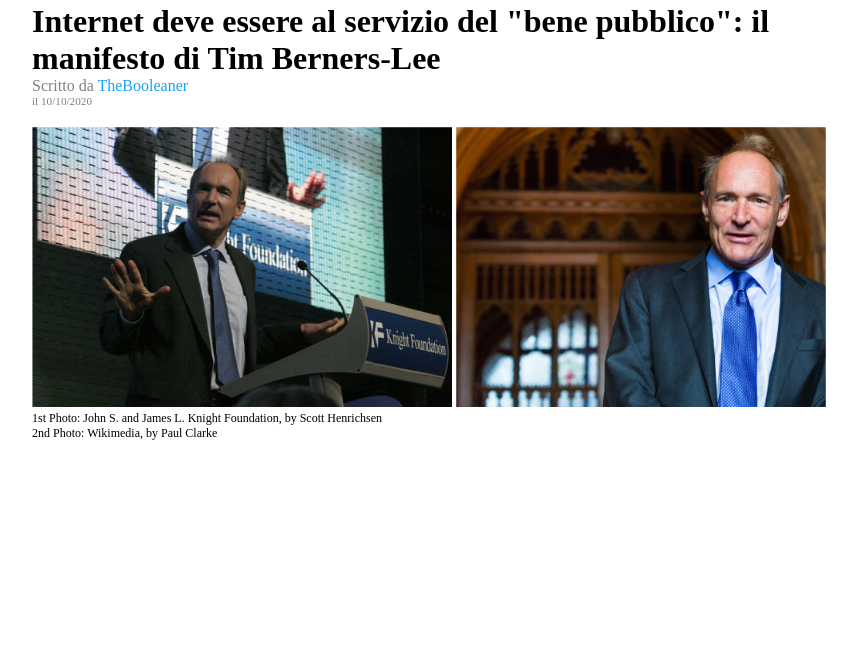
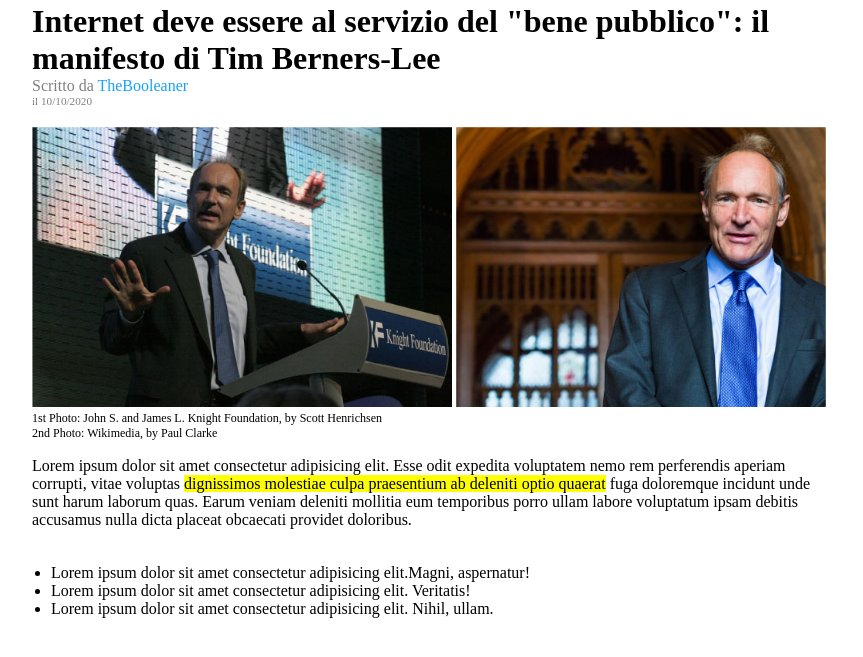
Before and after one commit to Gbelda/html-css-booleaner, a plain HTML site: page index.html in a window 1280 px wide. Shown: the part 103-760 px from the top of the page, without its empty margins (208-1071 px from the left). Drawn offline with Linux system fonts and the light colour scheme.

Commit message:
Complete 1st part of article

```diff
--- a/index.html
+++ b/index.html
@@ -27,7 +27,7 @@
         <!-- /article_title -->
 
         <main>
-            <section id="main_article">
+            <section id="article_images">
                 <img src="./img/tim-1.jpg" alt="Tim Berners-Lee speech"
                     class="Tim" id="Tim_speech">
                 <img src="./img/tim-2.jpg" alt="Tim Berners-Lee portrait"
@@ -35,6 +35,32 @@
                 <p class="description">1st Photo: John S. and James L. Knight
                     Foundation, by Scott Henrichsen</p>
                 <p class="description">2nd Photo: Wikimedia, by Paul Clarke</p>
+            </section>
+            <!-- /article_images -->
+
+            <section id="main_article">
+                <p>Lorem ipsum dolor sit amet consectetur adipisicing elit.
+                    Esse
+                    odit expedita voluptatem nemo rem perferendis aperiam
+                    corrupti, vitae voluptas <span id="highlight">dignissimos
+                        molestiae
+                        culpa
+                        praesentium ab deleniti optio quaerat</span> fuga
+                    doloremque
+                    incidunt unde sunt harum laborum quas. Earum veniam
+                    deleniti mollitia eum temporibus porro ullam labore
+                    voluptatum
+                    ipsam debitis accusamus nulla dicta placeat obcaecati
+                    providet doloribus.
+                </p>
+                <ul>
+                    <li>Lorem ipsum dolor sit amet consectetur adipisicing
+                        elit.Magni, aspernatur!</li>
+                    <li>Lorem ipsum dolor sit amet consectetur adipisicing elit.
+                        Veritatis!</li>
+                    <li>Lorem ipsum dolor sit amet consectetur adipisicing elit.
+                        Nihil, ullam.</li>
+                </ul>
             </section>
             <!-- /main_article -->
 
--- a/style.css
+++ b/style.css
@@ -55,3 +55,11 @@ h1{
     margin: 0%;
     font-size: 0.75rem;
 }
+
+ul{
+    padding: 19px;
+}
+
+#highlight{
+    background-color: yellow;
+}
```
